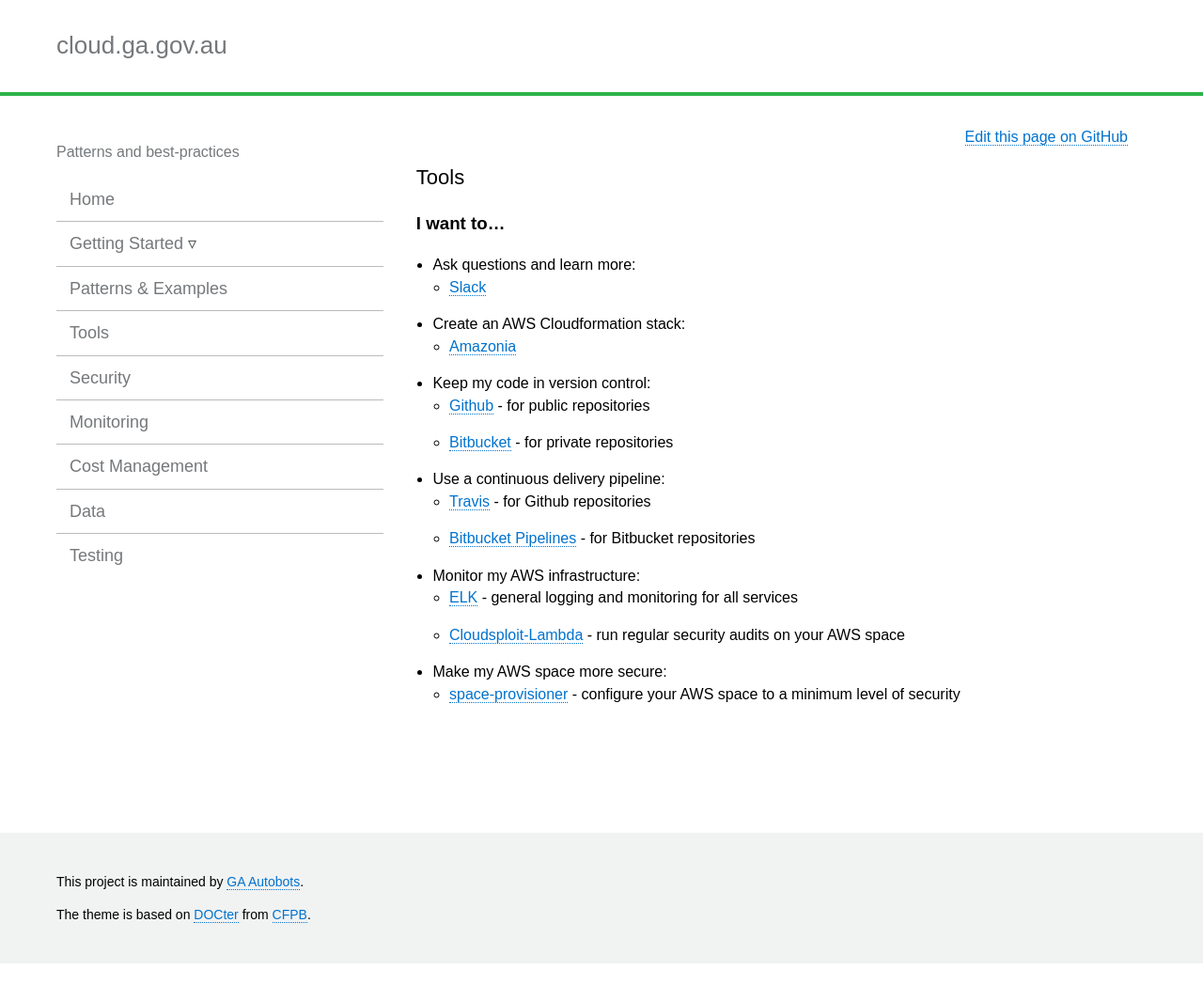
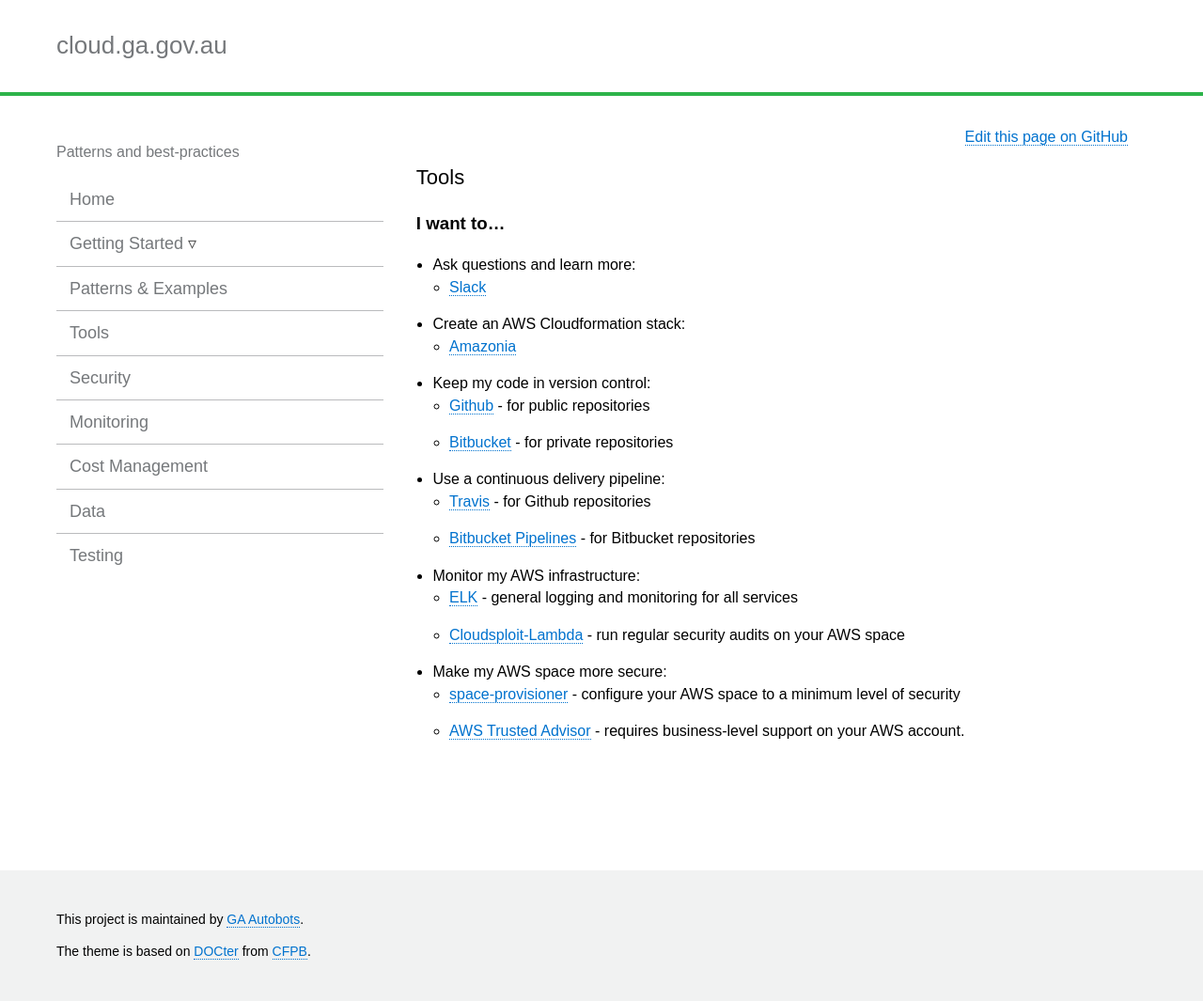
Before and after one commit to GeoscienceAustralia/cloud, a Jekyll site: the page built from docs/_pages/tools/index.md, in a window 1280 px wide. Shown: the whole page at 94% size. Built offline with Jekyll 4.4.1, drawn with Linux system fonts in a browser that asks for light colours; nearby versions of some CDN libraries; before the commit the page ends 1025 px from its top, so only the background shows below that.

Commit message:
Add trusted advisor

```diff
--- a/docs/_pages/tools/index.md
+++ b/docs/_pages/tools/index.md
@@ -26,3 +26,4 @@
 
 * Make my AWS space more secure:
   * [space-provisioner](https://bitbucket.org/geoscienceaustralia/space-provisioner) - configure your AWS space to a minimum level of security
+  * [AWS Trusted Advisor](https://aws.amazon.com/premiumsupport/trustedadvisor/) - requires business-level support on your AWS account.
```
